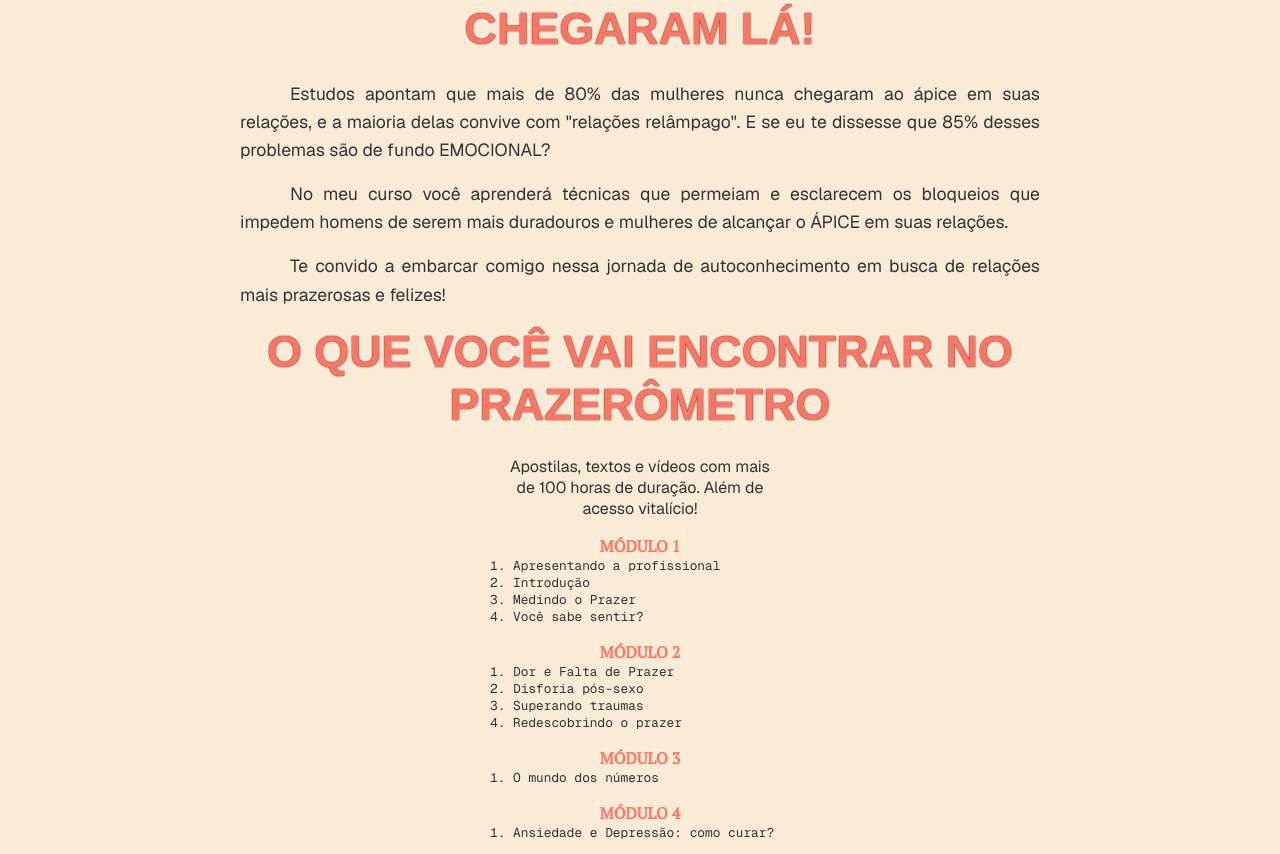
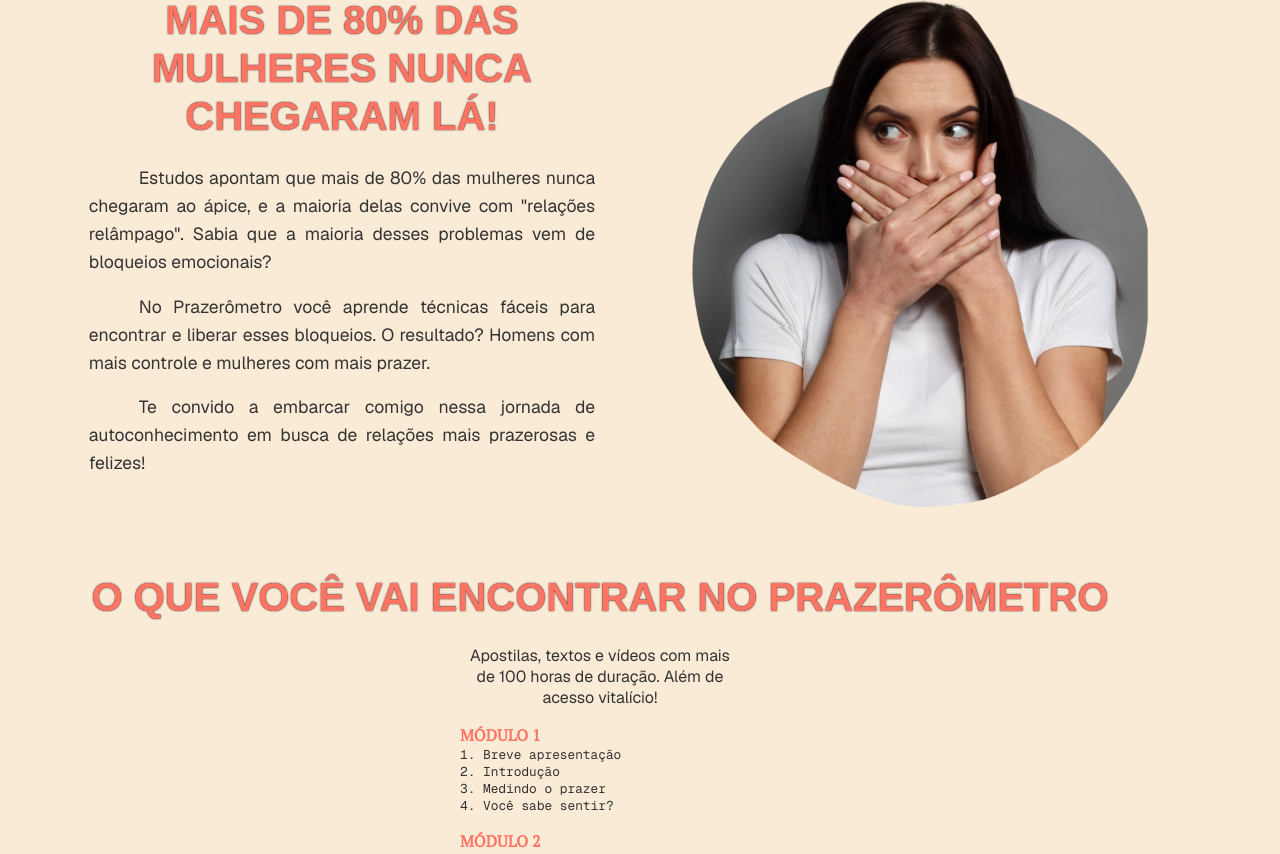
Before and after one commit to loopchaves/marizia-bonifacio, a Next.js app: page /produtos/prazerometro in a window 1280 px wide. Shown: the part 861-1715 px from the top of the page. Built offline with nearby package versions, Linux system fonts and the light colour scheme; a web font is replaced by a local one.

Commit message:
Ajustes na página Prazerômetro

```diff
--- a/src/app/prazerometro/page.js
+++ b/src/app/prazerometro/page.js
@@ -29,7 +29,7 @@ export default function Prazerômetro() {
         price={produto.price}
         priceAvista={produto.priceAvista}
         buttonLink="/produtos/prazerometro"
-        buttonText="+ Informações"
+        buttonText="Conteúdo do curso"
         buyLink={produto.buyLink}
       />
     </>
--- a/src/app/produtos/prazerometro/page.js
+++ b/src/app/produtos/prazerometro/page.js
@@ -20,6 +20,8 @@ export default function Prazerometro() {
             priority
           />
         </div>
+
+        <div className={styles.mulherChocada}>
           <div className={styles.contentWrapper}>
             <div className={styles.descriptionContainer}>
               <p className={styles.descriptionTitle}>
@@ -27,20 +29,31 @@ export default function Prazerometro() {
               </p>
               <p className={styles.description}>
                 Estudos apontam que mais de 80% das mulheres nunca chegaram ao
-              ápice em suas relações, e a maioria delas convive com "relações
-              relâmpago". E se eu te dissesse que 85% desses problemas são de
-              fundo EMOCIONAL?
+                ápice, e a maioria delas convive com "relações relâmpago". Sabia
+                que a maioria desses problemas vem de bloqueios emocionais?
               </p>
               <p className={styles.description}>
-              No meu curso você aprenderá técnicas que permeiam e esclarecem os
-              bloqueios que impedem homens de serem mais duradouros e mulheres
-              de alcançar o ÁPICE em suas relações.
+                No Prazerômetro você aprende técnicas fáceis para encontrar e
+                liberar esses bloqueios. O resultado? Homens com mais controle e
+                mulheres com mais prazer.
               </p>
               <p className={styles.description}>
-              Te convido a embarcar comigo nessa jornada de autoconhecimento em
-              busca de relações mais prazerosas e felizes!
+                Te convido a embarcar comigo nessa jornada de autoconhecimento
+                em busca de relações mais prazerosas e felizes!
               </p>
             </div>
+          </div>
+          <Image
+            src="/mulher_chocada.png"
+            alt="Mulher chocada"
+            width={768}
+            height={960}
+            className={styles.mulherChocadaImage}
+            priority
+          />
+        </div>
+
+        <div className={styles.contentWrapper}>
           <p className={styles.descriptionTitle}>
             O QUE VOCÊ VAI ENCONTRAR NO PRAZERÔMETRO
           </p>
@@ -48,57 +61,62 @@ export default function Prazerometro() {
             Apostilas, textos e vídeos com mais de 100 horas de duração. Além de
             acesso vitalício!
           </p>
+
           <div className={styles.moduloWrapper}>
             <p className={styles.modulo}>MÓDULO 1</p>
-            <span className={styles.moduloItem}>
-              1. Apresentando a profissional
-            </span>
+            <span className={styles.moduloItem}>1. Breve apresentação</span>
             <span className={styles.moduloItem}>2. Introdução</span>
-            <span className={styles.moduloItem}>3. Medindo o Prazer</span>
+            <span className={styles.moduloItem}>3. Medindo o prazer</span>
             <span className={styles.moduloItem}>4. Você sabe sentir?</span>
           </div>
+
           <div className={styles.moduloWrapper}>
             <p className={styles.modulo}>MÓDULO 2</p>
-            <span className={styles.moduloItem}>1. Dor e Falta de Prazer</span>
+            <span className={styles.moduloItem}>1. Dor e falta de prazer</span>
             <span className={styles.moduloItem}>2. Disforia pós-sexo</span>
             <span className={styles.moduloItem}>3. Superando traumas</span>
             <span className={styles.moduloItem}>4. Redescobrindo o prazer</span>
           </div>
+
           <div className={styles.moduloWrapper}>
             <p className={styles.modulo}>MÓDULO 3</p>
             <span className={styles.moduloItem}>1. O mundo dos números</span>
           </div>
+
           <div className={styles.moduloWrapper}>
             <p className={styles.modulo}>MÓDULO 4</p>
-            <span className={styles.moduloItem}>
-              1. Ansiedade e Depressão: como curar?
-            </span>
+            <span className={styles.moduloItem}>1. Ansiedade e Depressão</span>
           </div>
+
           <div className={styles.moduloWrapper}>
             <p className={styles.modulo}>MÓDULO 5</p>
             <span className={styles.moduloItem}>
               1. Potencializando a sua autoestima
             </span>
             <span className={styles.moduloItem}>
-              2. Mulheres: como chegar lá!
+              2. Mulheres: Como chegar lá!
             </span>
           </div>
+
           <div className={styles.moduloWrapper}>
             <p className={styles.modulo}>MÓDULO 6</p>
             <span className={styles.moduloItem}>1. A intimidade da mulher</span>
           </div>
+
           <div className={styles.moduloWrapper}>
             <p className={styles.modulo}>MÓDULO 7</p>
             <span className={styles.moduloItem}>
               1. Vídeos com exercícios corporais.
             </span>
           </div>
+
           <div className={styles.moduloWrapper}>
             <p className={styles.modulo}>MÓDULO 8</p>
             <span className={styles.moduloItem}>
               1. Textos para fixar todo o conteúdo absorvido.
             </span>
           </div>
+
           <div className={styles.moduloWrapper}>
             <p className={styles.modulo}>MÓDULO 9</p>
             <span className={styles.moduloItem}>
--- a/src/app/produtos/prazerometro/page.module.css
+++ b/src/app/produtos/prazerometro/page.module.css
@@ -5,7 +5,7 @@
   justify-content: center;
   padding: 2rem;
   max-width: 1200px;
-  margin: 0 auto;
+  /* margin: 0 auto; */
 }
 
 .contentWrapper {
@@ -13,6 +13,7 @@
   flex-direction: column;
   align-items: center;
   justify-content: center;
+  margin: 0 5%;
 }
 
 .imageContainer {
@@ -27,6 +28,20 @@
 .image {
   width: 100%;
   height: auto;
+  object-fit: cover;
+}
+
+.mulherChocada {
+  display: flex;
+  align-items: center;
+  gap: 1rem;
+  margin: 1rem 0;
+}
+
+.mulherChocadaImage {
+  width: 100%;
+  height: auto;
+  max-width: 500px;
   object-fit: cover;
 }
 
@@ -78,7 +93,7 @@
   flex-direction: column;
   justify-content: center;
   align-items: center;
-  width: 300px;
+  width: 280px;
   margin-bottom: 1rem;
 }
 
@@ -87,7 +102,7 @@
   font-weight: 800;
   color: #ff7463;
   width: 100%;
-  text-align: center;
+  text-align: left;
 }
 
 .moduloItem {
@@ -95,22 +110,7 @@
   color: #333;
   font-size: 0.8rem;
   width: 100%;
-  text-align: justify;
-}
-
-/* Responsividade */
-@media (min-width: 768px) {
-  .container {
-    padding: 2rem;
-  }
-
-  .descriptionContainer {
-    padding-top: 2rem;
-  }
-
-  .descriptionTitle {
-    font-size: 2.8rem;
-  }
+  text-align: left;
 }
 
 @media (max-width: 767px) {
@@ -129,6 +129,15 @@
   .imageContainer {
     margin-bottom: 1.5rem;
   }
+
+  .mulherChocada {
+    flex-direction: column;
+    gap: 0;
+  }
+
+  .mulherChocadaImage {
+    padding: 0 1rem;
+  }
 }
 
 @media (max-width: 480px) {
```
Also changed, not shown: public/mulher_chocada.png (added). Lines whose indentation alone changed are shown as unchanged.
